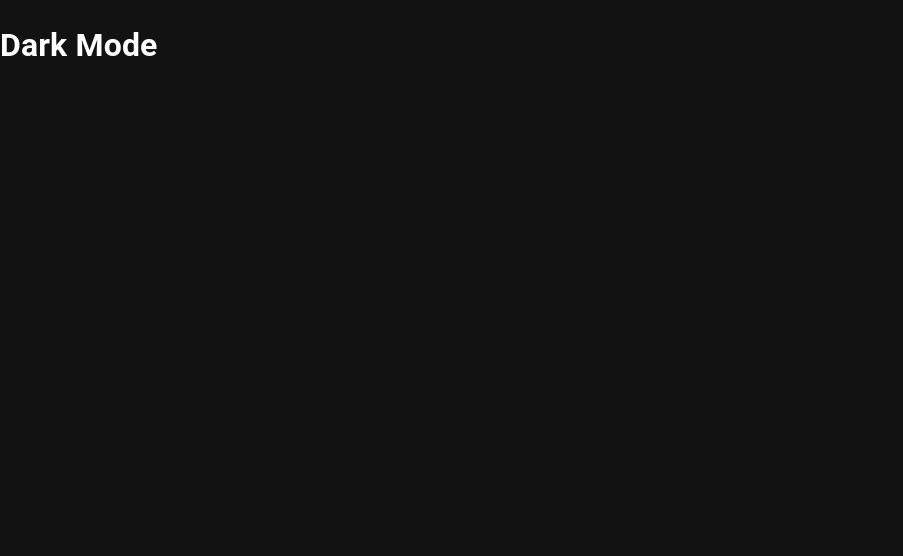
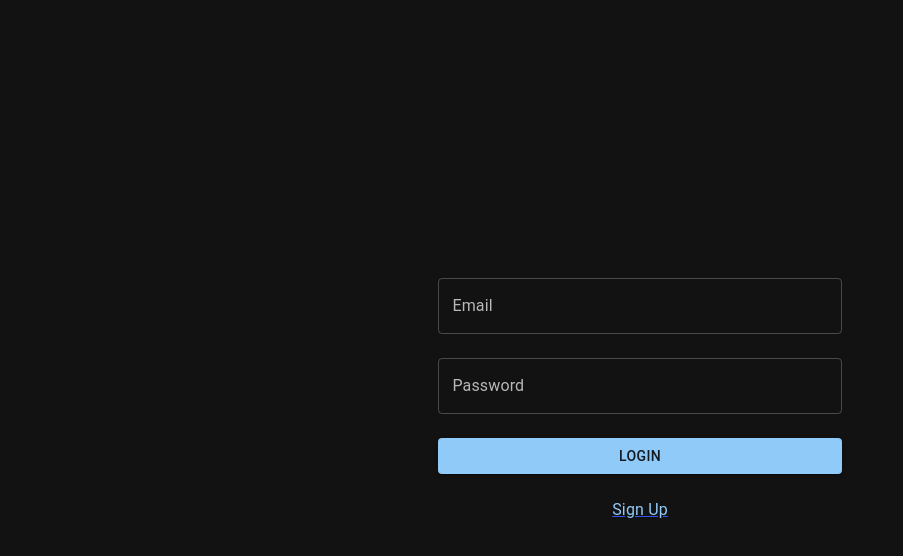
Before and after one commit to CAPELLAX02/chapplin-client, a React (Create React App) app: page /login in a window 1280 px wide. Shown: the top 556 px of the page, without its empty margins (0-903 px from the left). Built offline with nearby package versions, Linux system fonts and the light colour scheme.

Commit message:
React Router DOM & Auth UI

```diff
--- a/package.json
+++ b/package.json
@@ -15,9 +15,13 @@
     "@types/node": "^16.18.105",
     "@types/react": "^18.3.4",
     "@types/react-dom": "^18.3.0",
+    "localforage": "^1.10.0",
+    "match-sorter": "^6.3.4",
     "react": "^18.3.1",
     "react-dom": "^18.3.1",
+    "react-router-dom": "^6.26.1",
     "react-scripts": "5.0.1",
+    "sort-by": "^1.2.0",
     "typescript": "^4.9.5",
     "web-vitals": "^2.1.4"
   },
--- a/public/index.html
+++ b/public/index.html
@@ -9,35 +9,11 @@
       name="description"
       content="Web site created using create-react-app"
     />
-    <link rel="apple-touch-icon" href="%PUBLIC_URL%/logo192.png" />
-    <!--
-      manifest.json provides metadata used when your web app is installed on a
-      user's mobile device or desktop. See https://developers.google.com/web/fundamentals/web-app-manifest/
-    -->
     <link rel="manifest" href="%PUBLIC_URL%/manifest.json" />
-    <!--
-      Notice the use of %PUBLIC_URL% in the tags above.
-      It will be replaced with the URL of the `public` folder during the build.
-      Only files inside the `public` folder can be referenced from the HTML.
-
-      Unlike "/favicon.ico" or "favicon.ico", "%PUBLIC_URL%/favicon.ico" will
-      work correctly both with client-side routing and a non-root public URL.
-      Learn how to configure a non-root public URL by running `npm run build`.
-    -->
-    <title>React App</title>
+    <title>Chapplin</title>
   </head>
   <body>
     <noscript>You need to enable JavaScript to run this app.</noscript>
     <div id="root"></div>
-    <!--
-      This HTML file is a template.
-      If you open it directly in the browser, you will see an empty page.
-
-      You can add webfonts, meta tags, or analytics to this file.
-      The build step will place the bundled scripts into the <body> tag.
-
-      To begin the development, run `npm start` or `yarn start`.
-      To create a production bundle, use `npm run build` or `yarn build`.
-    -->
   </body>
 </html>
--- a/src/App.tsx
+++ b/src/App.tsx
@@ -1,4 +1,11 @@
-import { createTheme, CssBaseline, ThemeProvider } from '@mui/material';
+import {
+  Container,
+  createTheme,
+  CssBaseline,
+  ThemeProvider,
+} from '@mui/material';
+import { RouterProvider } from 'react-router-dom';
+import router from './components/Routes';
 
 const darkTheme = createTheme({
   palette: {
@@ -10,7 +17,9 @@
   return (
     <ThemeProvider theme={darkTheme}>
       <CssBaseline />
-      <h1>Dark Mode</h1>
+      <Container>
+        <RouterProvider router={router} />
+      </Container>
     </ThemeProvider>
   );
 };
--- /dev/null
+++ b/src/components/Routes.tsx
@@ -0,0 +1,16 @@
+import { createBrowserRouter } from 'react-router-dom';
+import Signup from './auth/Signup';
+import Login from './auth/Login';
+
+const router = createBrowserRouter([
+  {
+    path: '/login',
+    element: <Login />,
+  },
+  {
+    path: '/signup',
+    element: <Signup />,
+  },
+]);
+
+export default router;
--- /dev/null
+++ b/src/components/auth/Auth.tsx
@@ -0,0 +1,50 @@
+import { Button, Stack, TextField } from '@mui/material';
+import { useState } from 'react';
+
+interface AuthProps {
+  submitLabel: string;
+  onSubmit: (credentials: { email: string; password: string }) => Promise<void>;
+  children: React.ReactNode;
+}
+
+const Auth = ({ submitLabel, onSubmit, children }: AuthProps) => {
+  const [email, setEmail] = useState('');
+  const [password, setPassword] = useState('');
+
+  return (
+    <Stack
+      spacing={3}
+      sx={{
+        height: '100vh',
+        maxWidth: {
+          xs: '70%',
+          s: '60%',
+          md: '35%',
+        },
+        margin: '0 auto',
+        justifyContent: 'center',
+      }}
+    >
+      <TextField
+        type="email"
+        label="Email"
+        variant="outlined"
+        value={email}
+        onChange={(e) => setEmail(e.target.value)}
+      />
+      <TextField
+        type="password"
+        label="Password"
+        variant="outlined"
+        value={password}
+        onChange={(e) => setPassword(e.target.value)}
+      />
+      <Button variant="contained" onClick={() => onSubmit({ email, password })}>
+        {submitLabel}
+      </Button>
+      {children}
+    </Stack>
+  );
+};
+
+export default Auth;
--- /dev/null
+++ b/src/components/auth/Login.tsx
@@ -0,0 +1,17 @@
+import { Link } from 'react-router-dom';
+import { Link as MUILink } from '@mui/material';
+import Auth from './Auth';
+
+const Login = () => {
+  return (
+    <>
+      <Auth submitLabel="Login" onSubmit={async () => {}}>
+        <Link to={'/signup'} style={{ alignSelf: 'center' }}>
+          <MUILink>Sign Up</MUILink>
+        </Link>
+      </Auth>
+    </>
+  );
+};
+
+export default Login;
--- /dev/null
+++ b/src/components/auth/Signup.tsx
@@ -0,0 +1,15 @@
+import { Link } from 'react-router-dom';
+import { Link as MUILink } from '@mui/material';
+import Auth from './Auth';
+
+const Signup = () => {
+  return (
+    <Auth submitLabel="Sign Up" onSubmit={async () => {}}>
+      <Link to={'/login'} style={{ alignSelf: 'center' }}>
+        <MUILink>Login</MUILink>
+      </Link>
+    </Auth>
+  );
+};
+
+export default Signup;
--- a/src/index.tsx
+++ b/src/index.tsx
@@ -12,7 +12,4 @@
   </React.StrictMode>
 );
 
-// If you want to start measuring performance in your app, pass a function
-// to log results (for example: reportWebVitals(console.log))
-// or send to an analytics endpoint. Learn more: https://bit.ly/CRA-vitals
 reportWebVitals();
```
Also changed, not shown: 2 other files (tests, documents, lock files or other folders).
